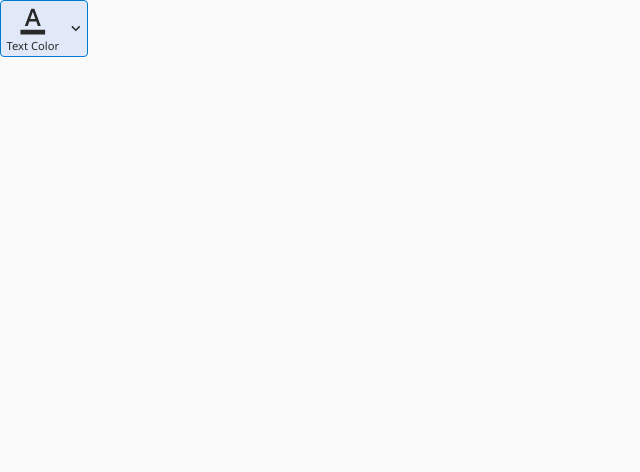
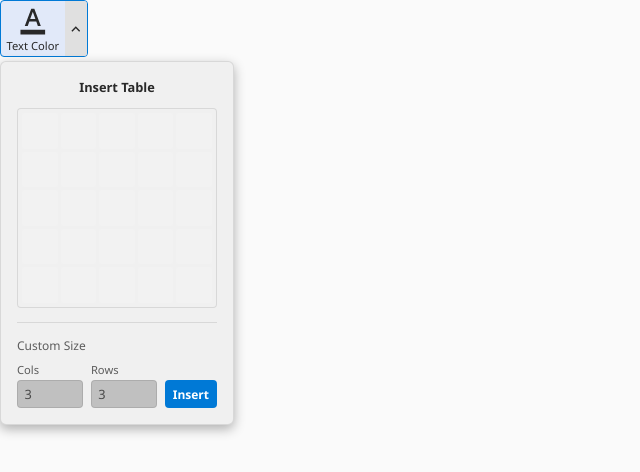
Before and after one commit to jasonmccaffrey1973/lms-front, a React (Vite) app: page /test in a window 1280 px wide. Both pictures are taken after a click on the button "Text Color". Shown: the top 472 px of the page, without its empty margins (0-640 px from the left). Built offline with nearby package versions, Linux system fonts and the light colour scheme.

Commit message:
added insert table component

```diff
--- a/src/constants.ts
+++ b/src/constants.ts
@@ -361,6 +361,7 @@ const INSERT_MENU_ITEMS = [
     {
         label: "Table",
         value: "table",
+        elementType: "buttonDropdown",
         action: "insertTable",
         group: "insert",
         icon: "table",
--- a/src/pages/test/TestPage.tsx
+++ b/src/pages/test/TestPage.tsx
@@ -1,12 +1,12 @@
 import ButtonDropDown from "../../sharedComponents/buttonDropDown/ButtonDropDown";
-import ColorPicker from "../../sharedComponents/colorPicker/ColorPicker";
+import InsertTable from "../../sharedComponents/insertTable/InsertTable";
 const TestPage = () => {
 
 
   return (
 
     <ButtonDropDown label="Text Color" icon="textcolor" value="#ff0000" isActive={true} onPrimaryAction={(val) => console.log(val)}>
-      <ColorPicker value="#ff0000" onChange={(val) => console.log(val)} />
+      <InsertTable rows={3} columns={3} onInsert={(rows, columns) => console.log(`Inserted table with ${rows} rows and ${columns} columns`)} />
     </ButtonDropDown>
 
   );
--- a/src/sharedComponents/buttonDropDown/ButtonDropDown.tsx
+++ b/src/sharedComponents/buttonDropDown/ButtonDropDown.tsx
@@ -13,20 +13,17 @@ import type { ButtonDropDownProps } from "./ButtonDropDown.types";
 const ButtonDropDown = ({
   label,
   icon,
-  value,
   isActive,
-  onPrimaryAction,
   children,
 }: ButtonDropDownProps) => {
   const { isOpen, toggleDropDown, containerRef } = useButtonDropDown();
 
   return (
     <StyledButtonDropDownWrapper ref={containerRef}>
-      <StyledSplitButtonContainer $isActive={isActive}>
+      <StyledSplitButtonContainer $isActive={isActive} onClick={toggleDropDown}>
         {/* Primary action target */}
         <StyledMainActionButton
           type="button"
-          onClick={() => onPrimaryAction?.(value)}
           aria-label={label}
         >
           {icon && <SVGIcon icon={icon} />}
@@ -36,7 +33,6 @@ const ButtonDropDown = ({
         {/* Dropdown toggle indicator */}
         <StyledCaretButton
           type="button"
-          onClick={toggleDropDown}
           $isOpen={isOpen}
           aria-label={`${label} options`}
           aria-expanded={isOpen}
--- a/src/sharedComponents/insertTable/InsertTable.styles.ts
+++ b/src/sharedComponents/insertTable/InsertTable.styles.ts
@@ -1,5 +1,121 @@
 import styled from "styled-components";
 
-const StyledInsertTableWrapper = styled.div``
+const StyledInsertTableWrapper = styled.div`
+  display: flex;
+  flex-direction: column;
+  gap: 0.75rem;
+  padding: 0.5rem;
+  width: 13.5rem;
+  box-sizing: border-box;
+  user-select: none;
+
+  .insert-table-header {
+    font-size: 0.8rem;
+    font-weight: 600;
+    color: var(--editor-text, inherit);
+    text-align: center;
+  }
+
+  .insert-table-grid {
+    display: flex;
+    flex-direction: column;
+    gap: 3px;
+    padding: 0.25rem;
+    background-color: var(--editor-bg-subtle, rgba(255, 255, 255, 0.03));
+    border: 1px solid var(--editor-border, rgba(255, 255, 255, 0.1));
+    border-radius: 0.25rem;
+    transition: all 0.1s ease-out;
+  }
+
+  .insert-table-row {
+    display: flex;
+    gap: 3px;
+    width: 100%;
+  }
+
+  .insert-table-cell {
+    flex: 1;
+    aspect-ratio: 1;
+    border-radius: 2px;
+    cursor: pointer;
+    background-color: var(--editor-surface-hover, rgba(255, 255, 255, 0.1));
+    border: 1px solid transparent;
+    transition: background-color 0.05s ease, border-color 0.05s ease;
+
+    &.highlighted {
+      background-color: var(--editor-accent, hsl(206, 100%, 42%));
+      border-color: var(--editor-accent-border, hsl(206, 100%, 35%));
+    }
+  }
+
+  .insert-table-divider {
+    border: none;
+    border-top: 1px solid var(--editor-border, rgba(255, 255, 255, 0.1));
+    margin: 0.125rem 0;
+  }
+
+  .insert-table-manual {
+    display: flex;
+    flex-direction: column;
+    gap: 0.5rem;
+
+    .manual-title {
+      font-size: 0.75rem;
+      font-weight: 500;
+      color: var(--editor-text-muted, rgba(255, 255, 255, 0.7));
+    }
+
+    form {
+      display: flex;
+      gap: 0.5rem;
+      align-items: flex-end;
+    }
+
+    .input-group {
+      display: flex;
+      flex-direction: column;
+      gap: 0.2rem;
+      flex: 1;
+      font-size: 0.7rem;
+      color: var(--editor-text-muted, inherit);
+
+      input {
+        width: 100%;
+        padding: 0.25rem 0.4rem;
+        font-size: 0.8rem;
+        background: var(--editor-input-bg, rgba(0, 0, 0, 0.2));
+        border: 1px solid var(--editor-border, rgba(255, 255, 255, 0.2));
+        border-radius: 0.25rem;
+        color: inherit;
+        box-sizing: border-box;
+
+        &:focus {
+          outline: none;
+          border-color: var(--editor-accent, hsl(206, 100%, 42%));
+        }
+      }
+    }
+
+    button {
+      padding: 0.35rem 0.5rem;
+      font-size: 0.75rem;
+      font-weight: 600;
+      border: none;
+      border-radius: 0.25rem;
+      background-color: var(--editor-accent, hsl(206, 100%, 42%));
+      color: #fff;
+      cursor: pointer;
+      transition: opacity 0.1s ease;
+
+      &:hover {
+        opacity: 0.9;
+      }
+
+      &:active {
+        opacity: 0.8;
+      }
+    }
+  }
+`;
 
 export { StyledInsertTableWrapper };
--- a/src/sharedComponents/insertTable/InsertTable.tsx
+++ b/src/sharedComponents/insertTable/InsertTable.tsx
@@ -2,24 +2,109 @@ import { StyledInsertTableWrapper } from "./InsertTable.styles";
 import type { InsertTableProps } from "./InsertTable.types";
 import useInsertTable from "./useInsertTable";
 
-const InsertTable = ({ rows, columns, onInsert }: InsertTableProps) => {
+const InsertTable = ({
+  initialRows = 5,
+  initialColumns = 5,
+  maxRows = 15,
+  maxColumns = 15,
+  onInsert,
+}: InsertTableProps) => {
+  const {
+    gridRows,
+    gridCols,
+    hoveredRows,
+    hoveredCols,
+    manualRows,
+    manualCols,
+    setManualRows,
+    setManualCols,
+    updateHover,
+    clearHover,
+    selectCell,
+    insertTable,
+  } = useInsertTable({
+    initialValues: { rows: initialRows, columns: initialColumns },
+    maxLimits: { maxRows, maxColumns },
+    onInsert,
+  });
 
-    const { update } = useInsertTable({ initialValues: { rows, columns }, onInsert });
+  const handleManualSubmit = (e: React.FormEvent) => {
+    e.preventDefault();
+    insertTable(manualRows, manualCols);
+  };
 
   return (
     <StyledInsertTableWrapper>
-            <div className="insert-table-grid">
-                {Array.from({ length: rows }).map((_, rowIndex) => (
+      {/* Visual Header */}
+      <div className="insert-table-header">
+        {hoveredRows > 0 && hoveredCols > 0
+          ? `${hoveredCols} x ${hoveredRows} Table`
+          : "Insert Table"}
+      </div>
+
+      {/* Dynamic Hover Grid */}
+      <div className="insert-table-grid" onMouseLeave={clearHover}>
+        {Array.from({ length: gridRows }).map((_, rowIndex) => {
+          const rowNum = rowIndex + 1;
+          return (
             <div key={rowIndex} className="insert-table-row">
-                        {Array.from({ length: columns }).map((_, colIndex) => (
+              {Array.from({ length: gridCols }).map((_, colIndex) => {
+                const colNum = colIndex + 1;
+                const isHighlighted =
+                  rowNum <= hoveredRows && colNum <= hoveredCols;
+
+                return (
                   <div
                     key={colIndex}
-                                className="insert-table-cell"
-                                onMouseEnter={() => update({ rows: rowIndex + 1, columns: colIndex + 1 })}
+                    className={`insert-table-cell ${
+                      isHighlighted ? "highlighted" : ""
+                    }`}
+                    onMouseEnter={() =>
+                      updateHover({ rows: rowNum, columns: colNum })
+                    }
+                    onClick={() => selectCell(rowNum, colNum)}
                   />
-                        ))}
+                );
+              })}
             </div>
-                ))}
+          );
+        })}
+      </div>
+
+      <hr className="insert-table-divider" />
+
+      {/* Manual Input Controls */}
+      <div className="insert-table-manual">
+        <span className="manual-title">Custom Size</span>
+        <form onSubmit={handleManualSubmit}>
+          <label className="input-group">
+            Cols
+            <input
+              type="number"
+              min={1}
+              max={maxColumns}
+              value={manualCols}
+              onChange={(e) =>
+                setManualCols(Math.max(1, parseInt(e.target.value) || 1))
+              }
+            />
+          </label>
+
+          <label className="input-group">
+            Rows
+            <input
+              type="number"
+              min={1}
+              max={maxRows}
+              value={manualRows}
+              onChange={(e) =>
+                setManualRows(Math.max(1, parseInt(e.target.value) || 1))
+              }
+            />
+          </label>
+
+          <button type="submit">Insert</button>
+        </form>
       </div>
     </StyledInsertTableWrapper>
   );
--- a/src/sharedComponents/insertTable/useInsertTable.ts
+++ b/src/sharedComponents/insertTable/useInsertTable.ts
@@ -1,17 +1,86 @@
 import { useState } from "react";
 import type { UpdateTableSize, UseInsertTableProps } from "./InsertTable.types";
 
-const useInsertTable = ({ initialValues, onInsert }: UseInsertTableProps) => {
-    const [rows, setRows] = useState(initialValues.rows);
-    const [columns, setColumns] = useState(initialValues.columns);
+const useInsertTable = ({
+  initialValues,
+  maxLimits,
+  onInsert,
+}: UseInsertTableProps) => {
+  // Dynamic dimensions of the visible grid
+  const [gridRows, setGridRows] = useState(initialValues.rows);
+  const [gridCols, setGridCols] = useState(initialValues.columns);
 
-    const update = ({ rows: newRows, columns: newColumns }: UpdateTableSize) => {
-        setRows(newRows);
-        setColumns(newColumns);
-        onInsert(newRows, newColumns);
-    };
+  // Hovered selection state
+  const [hoveredRows, setHoveredRows] = useState(0);
+  const [hoveredCols, setHoveredCols] = useState(0);
 
-    return { update, rows, columns };
+  // Manual input form values
+  const [manualRows, setManualRows] = useState(3);
+  const [manualCols, setManualCols] = useState(3);
+
+  // Lock hover tracking after user clicks a grid cell
+  const [isLocked, setIsLocked] = useState(false);
+
+  const updateHover = ({ rows: newRows, columns: newColumns }: UpdateTableSize) => {
+    // If user already clicked a cell, ignore subsequent mouse movements
+    if (isLocked) return;
+
+    setHoveredRows(newRows);
+    setHoveredCols(newColumns);
+
+    // Keep manual inputs in sync with grid hover
+    setManualRows(newRows);
+    setManualCols(newColumns);
+
+    // Automatically grow rows near bottom edge
+    if (newRows >= gridRows && gridRows < maxLimits.maxRows) {
+      setGridRows(Math.min(newRows + 1, maxLimits.maxRows));
+    }
+
+    // Automatically grow columns near right edge
+    if (newColumns >= gridCols && gridCols < maxLimits.maxColumns) {
+      setGridCols(Math.min(newColumns + 1, maxLimits.maxColumns));
+    }
+  };
+
+  const clearHover = () => {
+    // Reset locked state on mouse leave so hovering works if they re-enter
+    setIsLocked(false);
+    setHoveredRows(0);
+    setHoveredCols(0);
+    setGridRows(initialValues.rows);
+    setGridCols(initialValues.columns);
+  };
+
+  const selectCell = (r: number, c: number) => {
+    // Lock hover updates to freeze the values
+    setIsLocked(true);
+    setHoveredRows(r);
+    setHoveredCols(c);
+    setManualRows(r);
+    setManualCols(c);
+  };
+
+  const insertTable = (r: number, c: number) => {
+    if (r > 0 && c > 0) {
+      onInsert(r, c);
+    }
+  };
+
+  return {
+    gridRows,
+    gridCols,
+    hoveredRows,
+    hoveredCols,
+    manualRows,
+    manualCols,
+    setManualRows,
+    setManualCols,
+    updateHover,
+    clearHover,
+    selectCell,
+    insertTable,
+  };
 };
 
 export default useInsertTable;
```
Also changed, not shown: src/applications/editor/components/fileDialog/FileDialog.tsx (+12 -0 lines), src/applications/editor/components/ribbon/RibbonActions.ts (+11 -27 lines), src/applications/editor/components/ribbon/components/RibbonItem.tsx (+8 -6 lines), src/sharedComponents/colorPicker/ColorPicker.styles.ts (+36 -0 lines), src/sharedComponents/colorPicker/ColorPicker.tsx (+9 -0 lines), src/sharedComponents/insertTable/InsertTable.types.ts (+10 -7 lines). Lines whose indentation alone changed are shown as unchanged.
